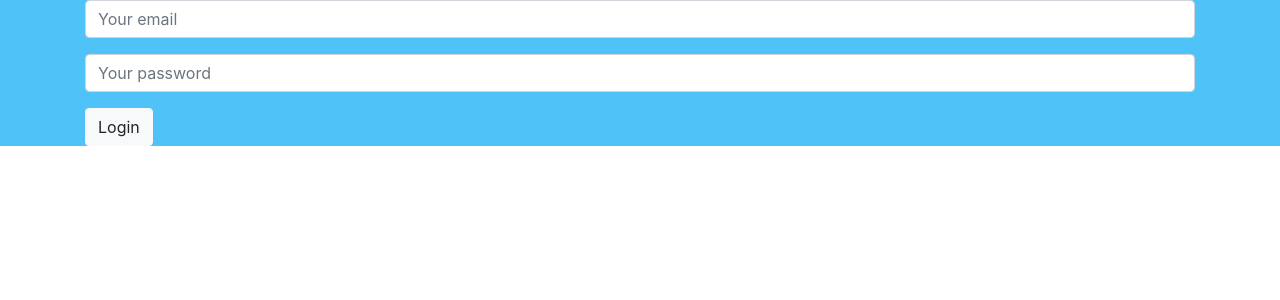
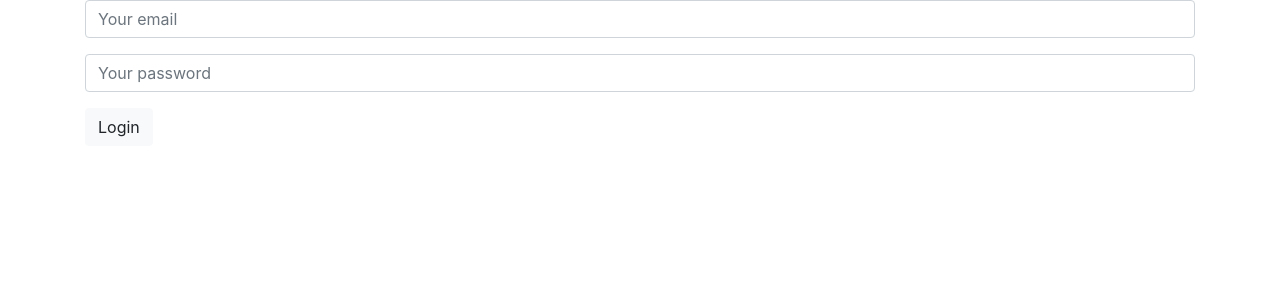
Before and after one commit to mikepluquin/my-react-app, a React (Create React App) app: page /login in a window 1280 px wide. Shown: the top 300 px of the page. Built offline with nearby package versions, Linux system fonts and the light colour scheme; what apisauce would draw is missing.

Commit message:
remove useless style files

```diff
--- a/src/components/Form/Form.js
+++ b/src/components/Form/Form.js
@@ -3,12 +3,10 @@ import PropTypes from 'prop-types'
 
 import FormGroup from './FormGroup/FormGroup'
 import Button from '../UI/Button/Button'
-import classes from './Form.module.sass';
 
 const form = props => {
   return (
     <form
-      className={classes.Form}
       onSubmit={props.submitted}>
       {Object.keys(props.controls).map((name, index) => (
         <FormGroup
--- a/src/components/Form/Form.module.sass
+++ /dev/null
@@ -1 +0,0 @@
-.Form
--- a/src/components/Form/FormGroup/Control/Control.js
+++ b/src/components/Form/FormGroup/Control/Control.js
@@ -1,10 +1,8 @@
 import React from 'react'
-import classes from './Control.module.sass';
 import PropTypes from 'prop-types'
 
 const control = props => {
   const dynamicClasses = [
-    classes.Control,
     "form-control"
   ]
 
--- a/src/components/Form/FormGroup/Control/Control.module.sass
+++ /dev/null
@@ -1 +0,0 @@
-.Control
--- a/src/components/Form/FormGroup/FormGroup.js
+++ b/src/components/Form/FormGroup/FormGroup.js
@@ -3,11 +3,9 @@ import PropTypes from 'prop-types'
 
 import Control from './Control/Control'
 import Label from './Label/Label'
-import classes from './FormGroup.module.sass';
 
 const formGroup = props => {
   const dynamicClasses = [
-    classes.formGroup,
     "form-group"
   ]
 
--- a/src/components/Form/FormGroup/FormGroup.module.sass
+++ /dev/null
@@ -1 +0,0 @@
-.FormGroup
--- a/src/components/Form/FormGroup/Label/Label.module.sass
+++ /dev/null
@@ -1 +0,0 @@
-Label
--- a/src/components/UI/Button/Button.js
+++ b/src/components/UI/Button/Button.js
@@ -1,10 +1,7 @@
 import React from 'react'
-
-import classes from './Button.module.sass';
 
 const button = props => {
   const dynamicClasses = [
-    classes.Button,
     "btn",
     "btn-light"
   ]
--- a/src/containers/Auth/Auth.js
+++ b/src/containers/Auth/Auth.js
@@ -4,7 +4,6 @@ import { connect } from 'react-redux'
 import Form from '../../components/Form/Form'
 import Card from '../../components/UI/Card/Card'
 import * as actionCreators from '../../store/actions/creators/auth'
-import classes from './Auth.module.sass';
 
 class Auth extends Component {
   state = {
@@ -59,7 +58,6 @@ class Auth extends Component {
     }
 
     return (
-      <div className={classes.Auth}>
       <div className="container">
         <Card>
           <Form
@@ -68,7 +66,6 @@ class Auth extends Component {
             changed={this.handleFormChange}
             submit={submit} />
         </Card>
-        </div>
       </div>
     )
   }
--- a/src/containers/Auth/Auth.module.sass
+++ /dev/null
@@ -1,2 +0,0 @@
-.Auth
-  background-color: #4fc3f7
```
Also changed, not shown: src/components/UI/Button/Button.module.sass (deleted), src/components/UI/Card/Card.module.sass (deleted). Lines whose indentation alone changed are shown as unchanged.
